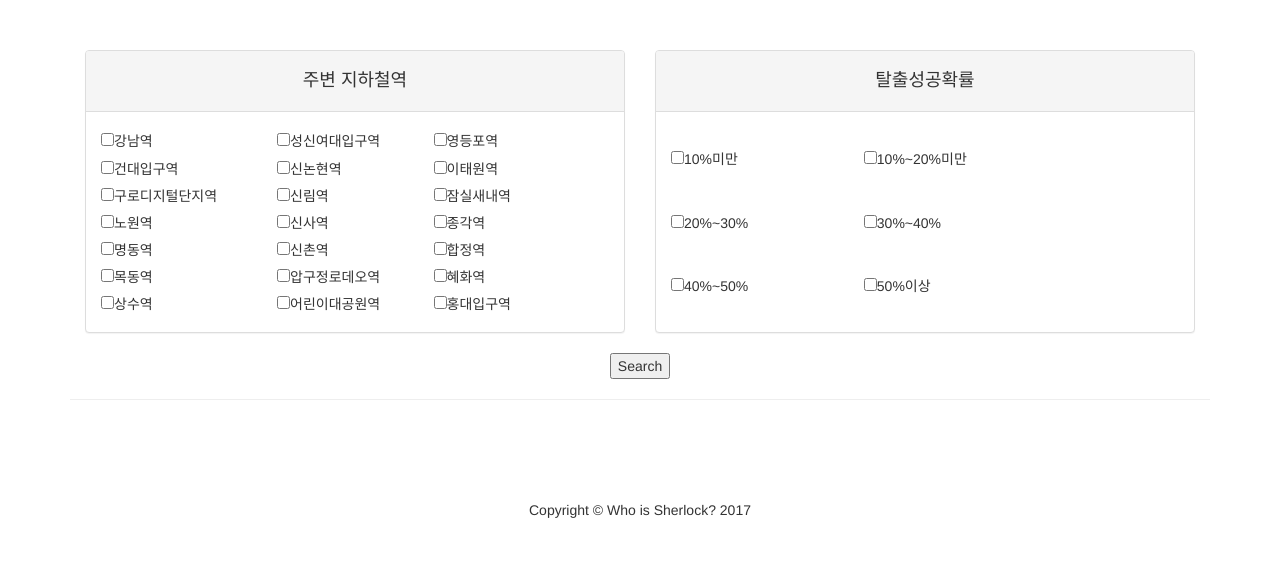
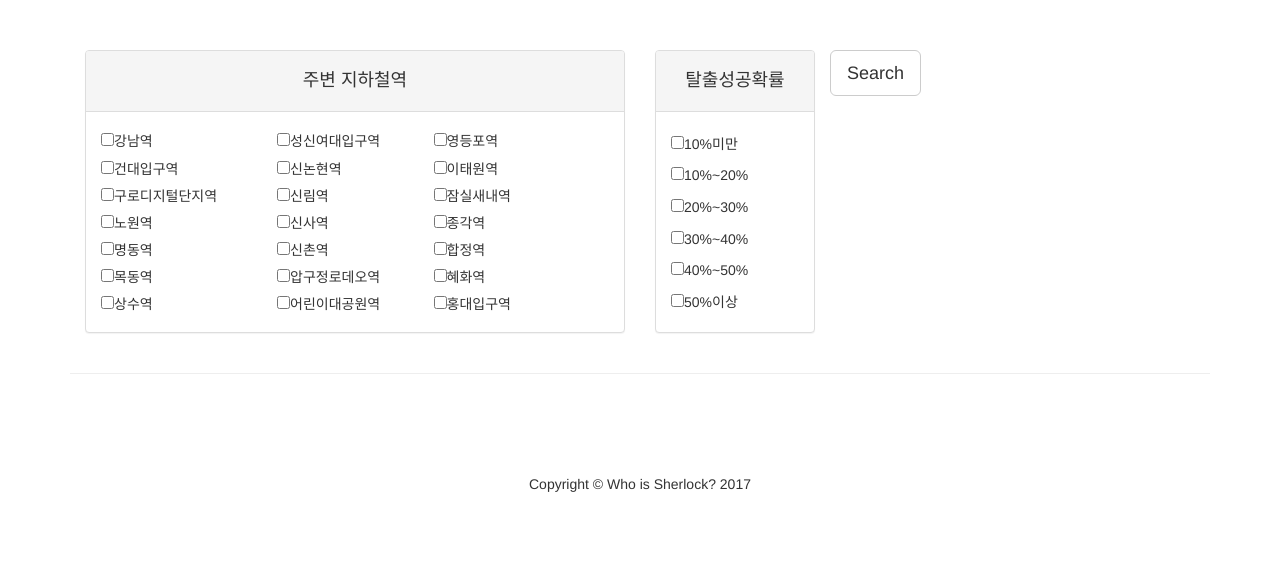
Before and after one commit to HuiwonKo/Sherlock, a Django app: page /cafe/ in a window 1280 px wide. Shown: the part 425-1005 px from the top of the page. After the commit the page ends 917 px from the top, so only its background shows below. Run offline with Django 3.2, Linux system fonts and the light colour scheme; some libraries are stand-ins or nearby versions.

Commit message:
index.html 버튼 위치 수정

```diff
--- a/Sherlock/cafe/templates/cafe/index.html
+++ b/Sherlock/cafe/templates/cafe/index.html
@@ -54,40 +54,38 @@
                         </div>
                     </div>
                 </div>
-                <div class="col-md-6">
+                <div class="col-md-2">
                     <div class="panel panel-default">
                         <div class="panel-heading">
                             <h4><center>탈출성공확률</center></h4>
                         </div>
                         <div class="panel-body">
-                        <table width=450 height=190>
+                        <table width=200 height=190>
                             <tr>
                                 <td><input type="checkbox" name="level" value="1">10%미만</td>
-                                <td><input type="checkbox" name="level" value="2">10%~20%미만</td>
+                            </tr>
+                            <tr>
+                                <td><input type="checkbox" name="level" value="2">10%~20%</td>
                             </tr>
                             <tr>
                                 <td><input type="checkbox" name="level" value="3">20%~30%</td>
+                            </tr>
+                            <tr>
                                 <td><input type="checkbox" name="level" value="4">30%~40%</td>
                             </tr>
                             <tr>
                                 <td><input type="checkbox" name="level" value="5">40%~50%</td>
+                            </tr>
+                            <tr>
                                 <td><input type="checkbox" name="level" value="6">50%이상</td>
                             </tr>
                         </table>
                         </div>
                     </div>
                 </div>
-                <!--
-                <div class="col-md-4">
-                    <div class="panel panel-default">
-                        <div class="panel-heading"></div>
-                         <div class="panel-body"></div>
-                    </div>
-                </div>
-                -->
-            </div>
-            <div style="text-align: center;">
-                <input type="submit" value="Search" />
+
+                <input type="submit" class="btn btn-default btn-lg" style="" value="Search" />
+
             </div>
         </form>
 
```
